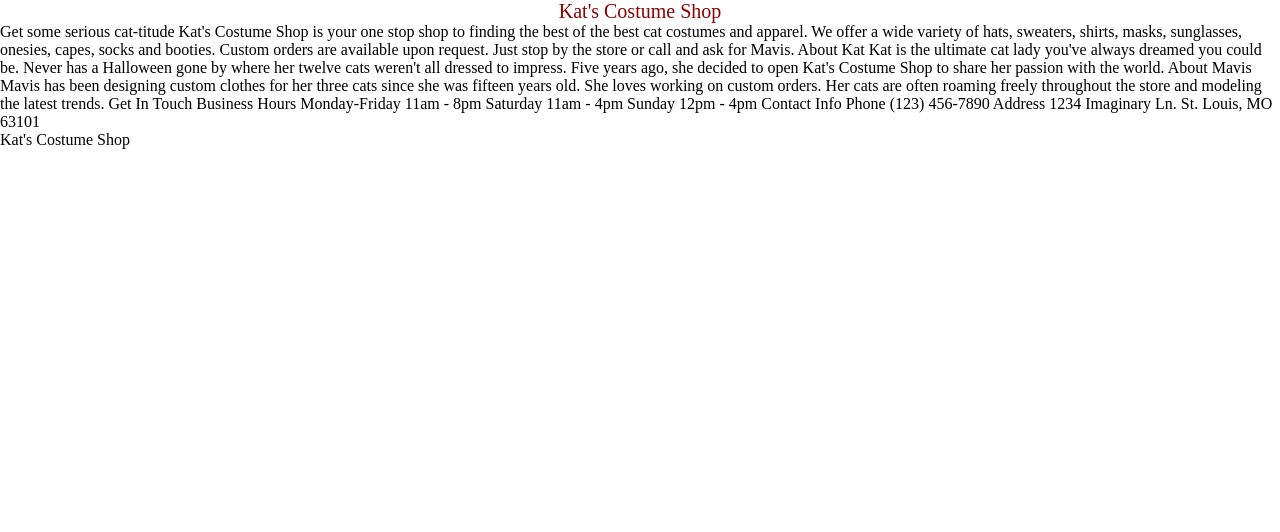
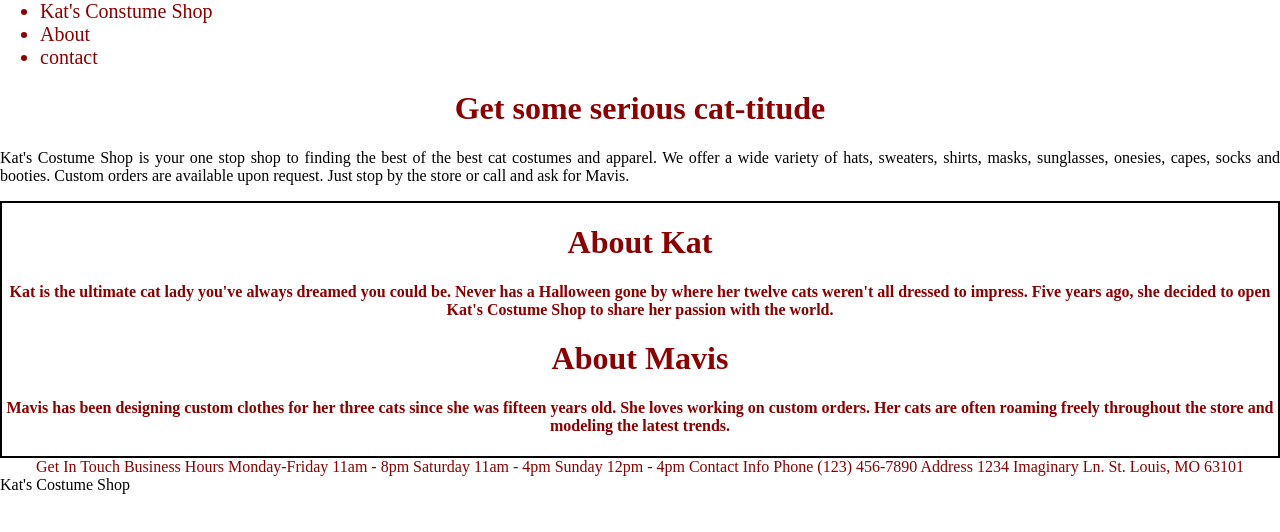
Before and after one commit to Shrutidholakia/Cat_costume_project, a plain HTML site: page index.html in a window 1280 px wide. Drawn offline with Linux system fonts and the light colour scheme.

```diff
--- a/assets/css/index.css
+++ b/assets/css/index.css
@@ -11,9 +11,24 @@
 /* On devices wider than 940px */
 @media(min-width: 940px) {
 }
-nav{
+li{
+  font-size: 20px;
+  color: darkred;
+}
+.main{
   text-align: center;
-  font-size: 20px;
   color: darkred;
 
 }
+p{
+  text-align: justify;
+  color: black;
+}
+.about{
+  border: 2px solid black;
+  float: left;
+}
+.mavis{
+  border: 2px solid black;
+  float: right;
+}
--- a/index.html
+++ b/index.html
@@ -7,32 +7,37 @@
   </head>
 
   <body>
-    <nav>
-      Kat's Costume Shop
-    </nav>
+    <div class='header'>
+      <ul>
+      <li class="nav-list"> Kat's Constume Shop </li>
+      <li class="nav-list">About</li>
+      <li class="nav-list">contact</li>
+    </ul>
     <div class=splash>
     </div>
 
     <div class='main'>
-      Get some serious cat-titude
-      Kat's Costume Shop is your one stop shop to finding the
+<div>
+      <h1>Get some serious cat-titude</h1>
+      <p>Kat's Costume Shop is your one stop shop to finding the
       best of the best cat costumes and apparel. We offer a wide
       variety of hats, sweaters, shirts, masks, sunglasses, onesies,
       capes, socks and booties. Custom orders are available upon
-      request. Just stop by the store or call and ask for Mavis.
-
-      About Kat
-      Kat is the ultimate cat lady you've always dreamed you could
+      request. Just stop by the store or call and ask for Mavis.</p>
+</div>
+<div class="about">
+      <h1>About Kat</h1>
+      <h4>Kat is the ultimate cat lady you've always dreamed you could
       be. Never has a Halloween gone by where her twelve cats weren't
       all dressed to impress. Five years ago, she decided to open
-      Kat's Costume Shop to share her passion with the world.
+      Kat's Costume Shop to share her passion with the world.</h4>
 
-      About Mavis
-      Mavis has been designing custom clothes for her three
+      <h1>About Mavis</h1>
+      <h4>Mavis has been designing custom clothes for her three
       cats since she was fifteen years old. She loves working on
       custom orders. Her cats are often roaming freely throughout
-      the store and modeling the latest trends.
-
+      the store and modeling the latest trends.</h4>
+</div>
       Get In Touch
       Business Hours
       Monday-Friday 11am - 8pm
```
